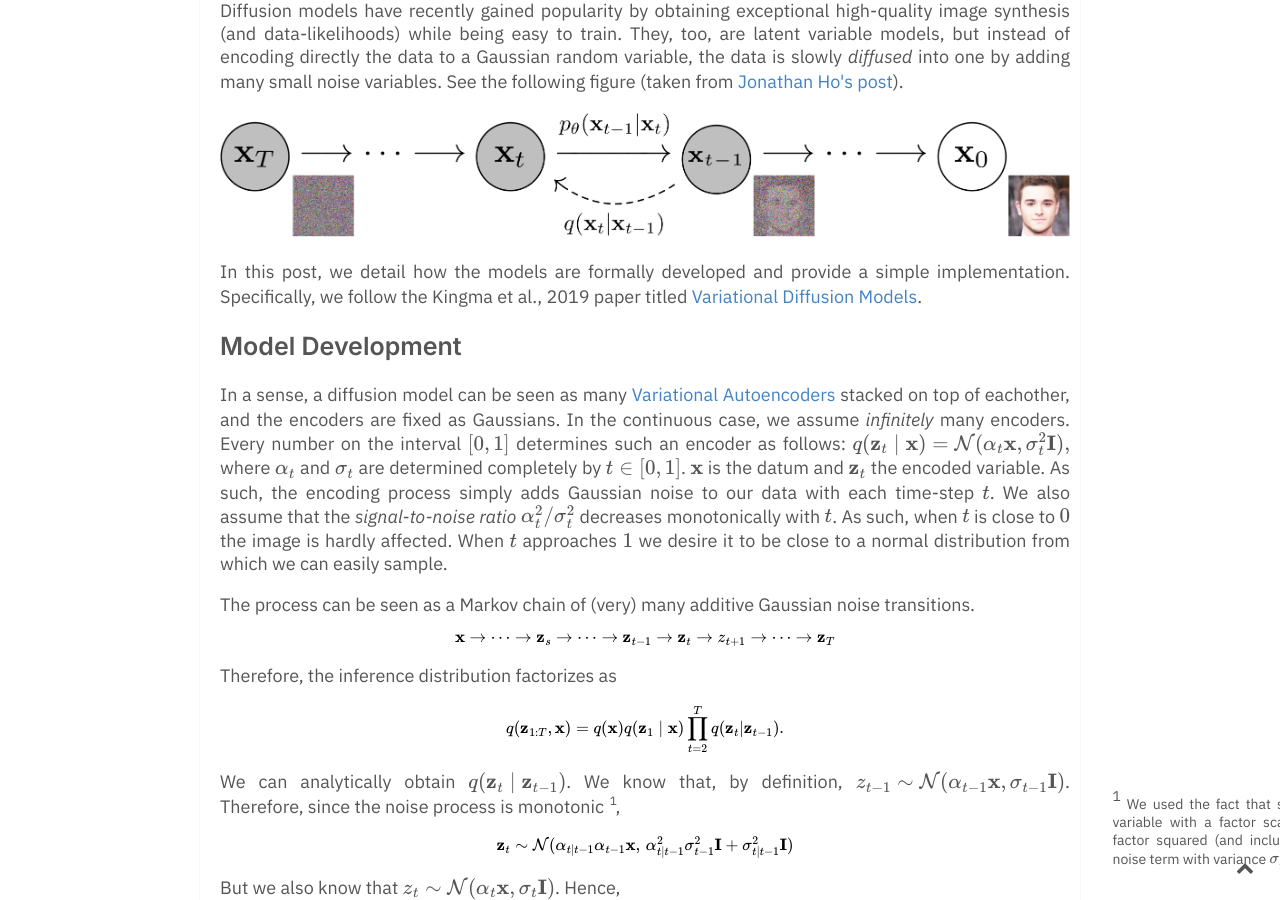
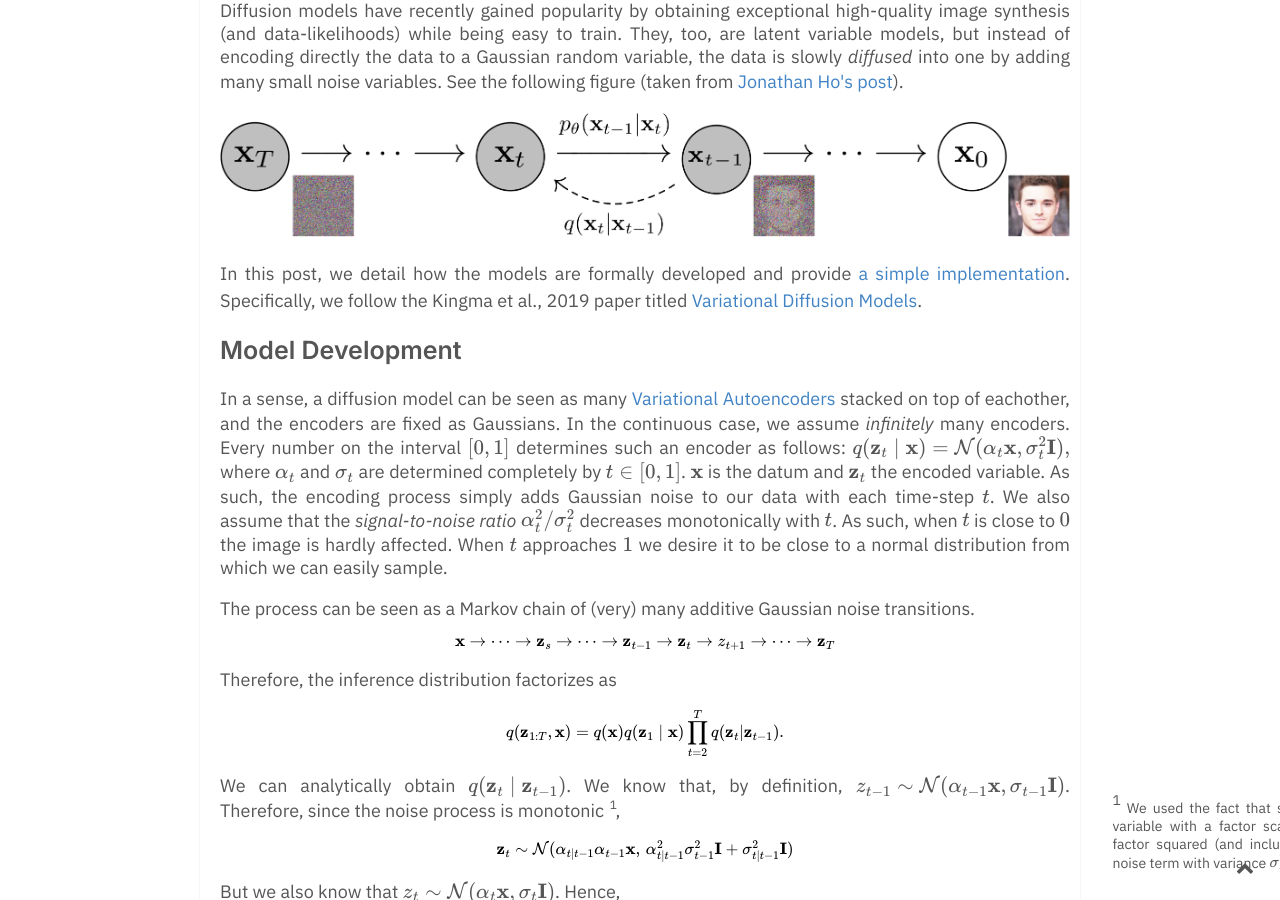
Before and after one commit to DavidRuhe/DavidRuhe.github.io, a Jekyll site: the page built from _notes/Variational Diffusion Models.md, in a window 1280 px wide and 900 px high, scrolled down 1009 px. Built offline with Jekyll 4.4.1, drawn with Linux system fonts in a browser that asks for light colours; formulas are drawn with MathJax 3; comment, search, counter and statistics services are not loaded; some of the changed lines change nothing that is shown; some of the changed text lies outside the part shown.

Commit message:
blogpost update

````diff
--- a/_notes/Variational Diffusion Models.md
+++ b/_notes/Variational Diffusion Models.md
@@ -13,7 +13,7 @@ Diffusion models have recently gained popularity by obtaining exceptional high-q
 
 ![Figure 1](/assets/img/pgm_diagram_xarrow.png)
 
-In this post, we detail how the models are formally developed and provide a simple implementation. Specifically, we follow the Kingma et al., 2019 paper titled [Variational Diffusion Models]().
+In this post, we detail how the models are formally developed and provide [a simple implementation](https://github.com/DavidRuhe/simple-variational-diffusion-models). Specifically, we follow the Kingma et al., 2019 paper titled [Variational Diffusion Models]().
 
 
 ## Model Development
@@ -352,5 +352,7 @@ class PositiveLinear(nn.Module):
         return input @ self.softplus(self.weight) + self.softplus(self.bias)
 ```
 
+Again, for all detail,s see our implementation [here](https://github.com/DavidRuhe/simple-variational-diffusion-models).
+
 ## Conclusion
 Denoising diffusion models have many potential applications. It remains to be seen how long diffusion models will be around as the go-to generative model. Being easy to train, conceptually simple and highly scalable they certainly have useful properties. But the relatively slow sampling procedure might be problematic. Despite this, I am optimistic. If you have any questions or comments regarding either the implementation, code or diffusion models in general!
````
Also changed, not shown: 1 other file.
